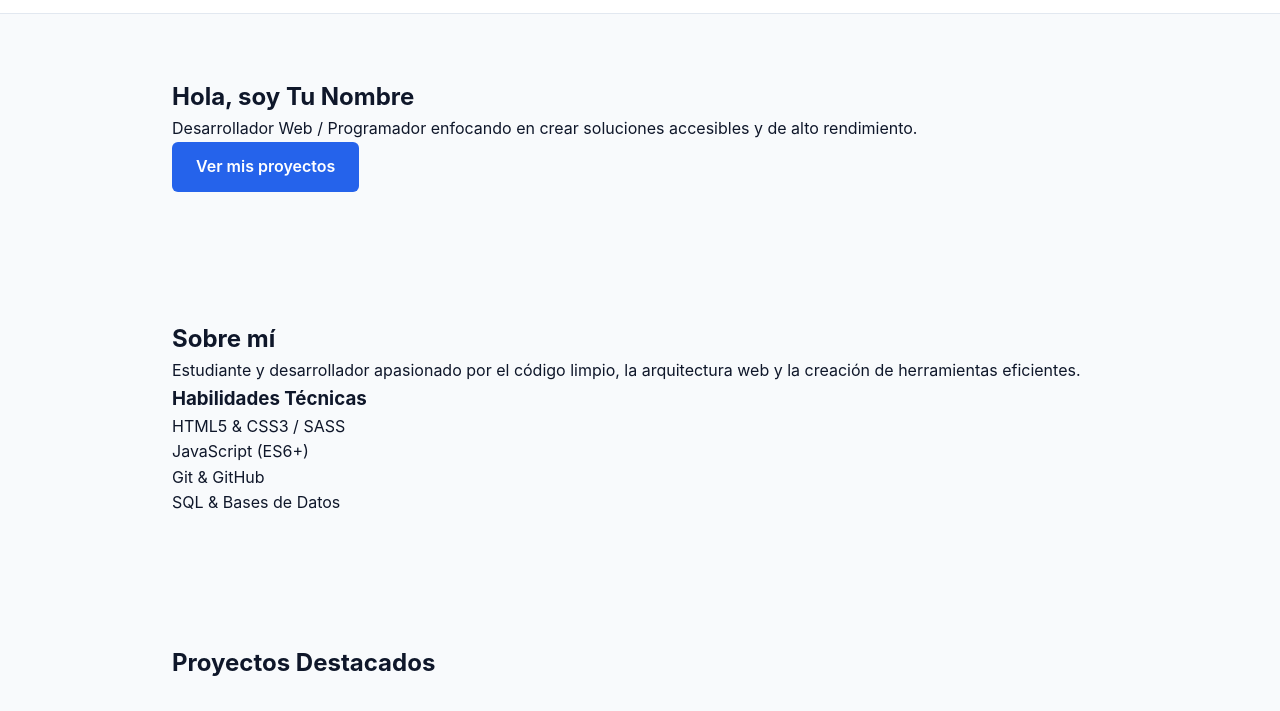
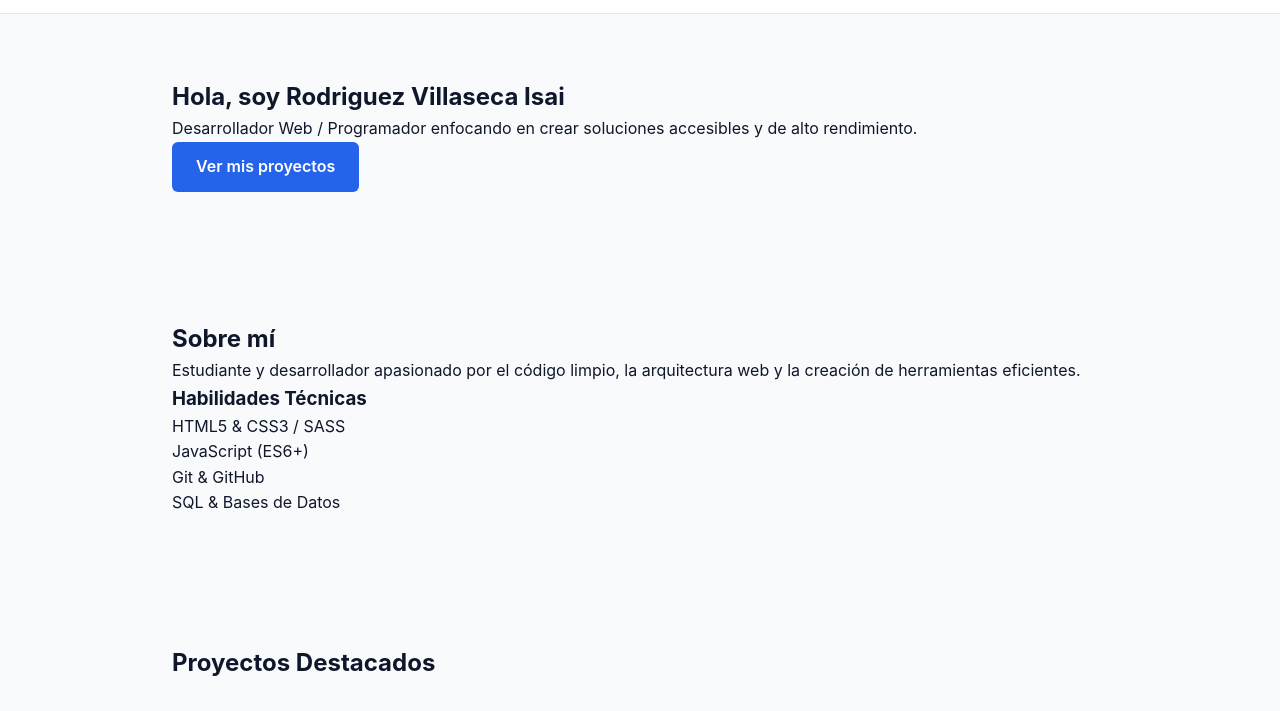
Before and after one commit to isairodriguez2025-hub/portafolio-personal, a plain HTML site: page index.html in a window 1280 px wide. Shown: the part 51-762 px from the top of the page. Drawn offline with Linux system fonts and the light colour scheme.

Commit message:
cambio de nombre

```diff
--- a/index.html
+++ b/index.html
@@ -36,7 +36,7 @@
     <!-- Seccion 1: Inicio / Hero -->
     <section id="inicio" class="hero-section">
       <div class="hero-content">
-        <h1>Hola, soy <span class="highlight">Tu Nombre</span></h1>
+        <h1>Hola, soy <span class="highlight">Rodriguez Villaseca Isai</span></h1>
         <p>Desarrollador Web / Programador enfocando en crear soluciones accesibles y de alto rendimiento.</p>
         <a href="#proyectos" class="btn btn-primary">Ver mis proyectos</a>
       </div>
```
